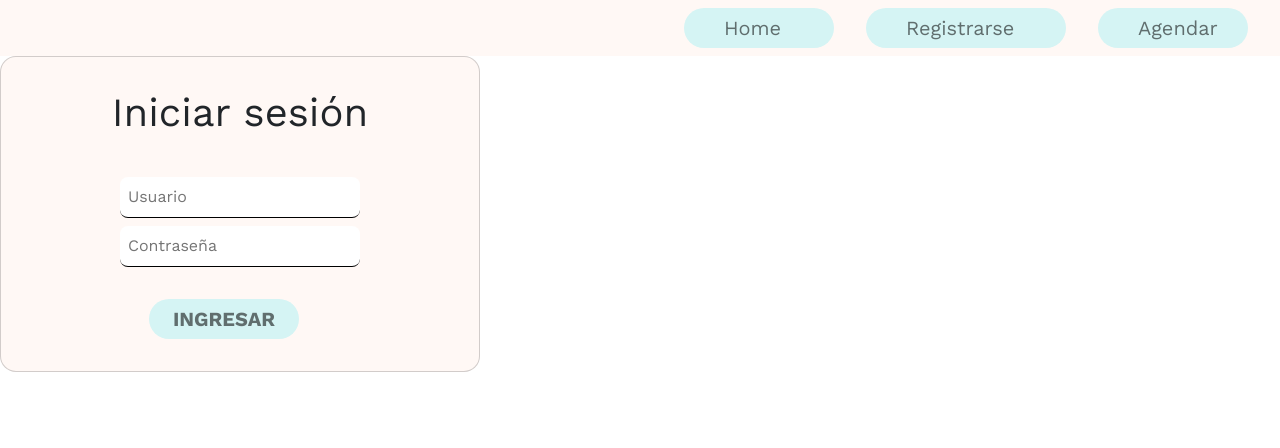
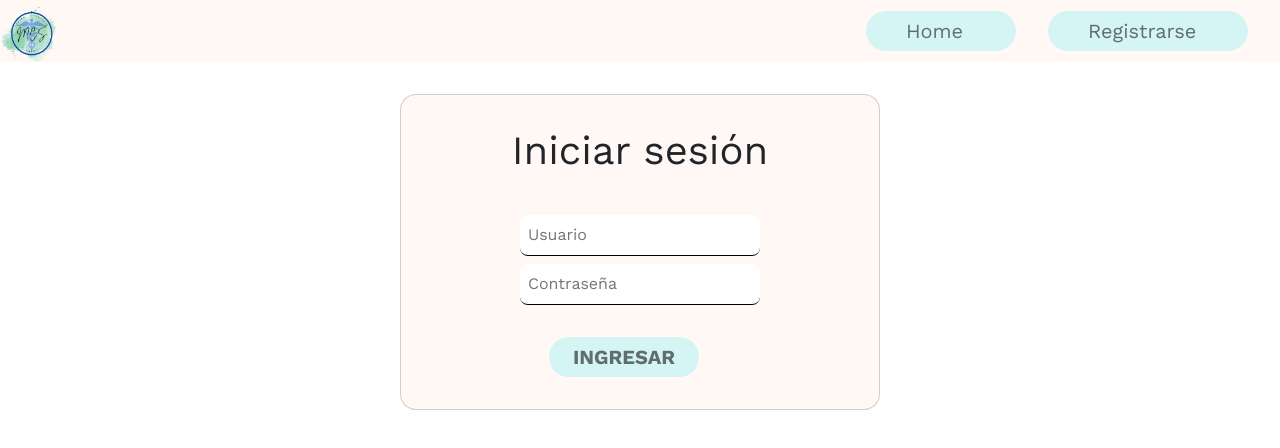
Before and after one commit to Catmorx/MEDICAL-SCIENTIFIC-COMMUNITY-FRONT, a React (Create React App) app: page /login in a window 1280 px wide. Shown: the top 448 px of the page. Built offline with nearby package versions, Linux system fonts and the light colour scheme.

Commit message:
Fix Style and Add Icon in Nav

```diff
--- a/src/App.js
+++ b/src/App.js
@@ -18,8 +18,8 @@ export default function App() {
         <Routes>
           <Route path="/" element={<LandingPage />}></Route>
           <Route path="/home" element={<Home />}></Route>
-          <Route path="/login" element={<Login></Login>}></Route>
-          <Route path="/register" element={<Register></Register>}></Route>
+          <Route path="/login" element={<Login />}></Route>
+          <Route path="/register" element={<Register />}></Route>
           <Route path="/agenda" element={<Agenda />}></Route>
           <Route path="/welcome" element={<Bienvenida />}></Route>
           <Route path="*" element={<h1>404 NOT FOUND</h1>}></Route>
--- a/src/components/Nav.js
+++ b/src/components/Nav.js
@@ -13,17 +13,17 @@ export const Nav = () => {
               </Link>
             </li>
             <li className="nav-item">
-              <Link className="nav-link" to="/#">
+              <Link className="nav-link" to="/login">
                 Planes de salud
               </Link>
             </li>
             <li className="nav-item">
-              <Link className="nav-link" to="/#">
+              <Link className="nav-link" to="/login">
                 Drogueria
               </Link>
             </li>
             <li className="nav-item">
-              <Link className="nav-link" to="/#">
+              <Link className="nav-link" to="/login">
                 Centros de salud
               </Link>
             </li>
--- a/src/views/Agenda.js
+++ b/src/views/Agenda.js
@@ -3,6 +3,7 @@ import { Link } from "react-router-dom";
 import Input from "../components/forms/Input";
 import { ModalCustom } from "../components/Modal";
 import { format } from "date-fns";
+import Logo from "../assets/img/logo.jpg"
 
 export default function Agenda() {
     const [id, setId] = useState(null);
@@ -41,7 +42,7 @@ export default function Agenda() {
         const citaGet = await response.json();
         const { _id, fecha, hora, doctor: { nombre }, paciente: { usuario } } = citaGet
         setId(_id)
-        setCita({fecha, hora , doctor: nombre, usuario})
+        setCita({ fecha, hora, doctor: nombre, usuario })
         setShow(true);
 
     }
@@ -86,6 +87,22 @@ export default function Agenda() {
 
     return (
         <>
+            <div
+                style={{
+                    display: "flex",
+                    justifyContent: "space-between"
+                }}
+                className="navbar navbar-expand-md nav-color py-0"
+            >
+                <Link to="/home">
+                    <img
+                        src={Logo}
+                        alt="Logo"
+                        width="60"
+                        height="60"
+                        className="d-inline-block align-text-top"
+                    />
+                </Link>
                 <nav className="navbar navbar-expand-md nav-color py-0">
                     <button
                         type="button"
@@ -108,7 +125,7 @@ export default function Agenda() {
                         >Home</h1>
                     </Link>
                 </nav>
-
+            </div>
             <ModalCustom
                 title={id === null ? "Agendar Cita Medica" : "Actualizar Cita Medica"}
                 show={show}
--- a/src/views/Home.js
+++ b/src/views/Home.js
@@ -12,36 +12,49 @@ import {
   FaPills,
   FaRegCommentDots,
 } from "react-icons/fa";
+import { Link } from "react-router-dom";
 
 function Home() {
   return (
     <>
       <nav className='navbar navbar-expand-md nav-color py-0'>
+        <Link
+        to="/home"
+        style={{
+          display: "flex",
+          justifyContent: "space-between",
+          paddingTop: "0rem"
+        }}
+        >
           <img
             src={Logo}
             alt="Logo"
             width="60"
             height="60"
             className="d-inline-block align-text-top"
-
           />
+        </Link>
       </nav>
-      <div className="container" style={{marginTop: "7rem"}}>
+      <div className="container" style={{ marginTop: "7rem" }}>
         <div className="row">
           <div className="col-3 col-md-3 text-center">
+            <Link to="/agenda" >
               <button className="btn btn-light bg-transparent">
                 <IconContext.Provider value={{ size: "70%" }}>
                   <FaRegCalendarAlt />
                 </IconContext.Provider>
               </button>
+            </Link>
             <span className="fw-bolder">Agendar Citas</span>
           </div>
           <div className="col-3 col-md-3 text-center">
+            <Link to="/agenda">
               <button className="btn btn-light bg-transparent">
                 <IconContext.Provider value={{ size: "70%" }}>
                   <FaRegCalendarCheck />
                 </IconContext.Provider>
               </button>
+            </Link>
             <span className="fw-bolder">Tus Citas</span>
           </div>
           <div className="col-3 col-md-3 text-center">
--- a/src/views/LandingPage.js
+++ b/src/views/LandingPage.js
@@ -39,6 +39,7 @@ export const LandingPage = () => {
           <div className="container">
             <div className="row">
               <div className="col-3 bg-primary bg-opacity-50">
+                <Link to="/login" style={{textDecoration: "none"}}>
                   <div className="d-flex justify-content-center align-items-center flex-column text-light  ">
                     <IconContext.Provider
                       value={{ size: "50%", color: "white", className: "mt-2" }}
@@ -51,8 +52,10 @@ export const LandingPage = () => {
                       siendo cliente.
                     </p>
                   </div>
+                </Link>
               </div>
               <div className="col-3 bg-primary bg-opacity-50">
+              <Link to="/login" style={{textDecoration: "none"}}>
                 <div className="d-flex justify-content-center align-items-center flex-column text-light  ">
                   <IconContext.Provider
                     value={{ size: "35%", color: "white", className: "mt-2" }}
@@ -65,8 +68,10 @@ export const LandingPage = () => {
                     Olvidate de hacer tanto papeleo.
                   </p>
                 </div>
+                </Link>
               </div>
               <div className="col-3 bg-primary bg-opacity-50">
+              <Link to="/login" style={{textDecoration: "none"}}>
                 <div className="d-flex justify-content-center align-items-center flex-column text-light">
                   <IconContext.Provider
                     value={{ size: "40%", color: "white", className: "mt-2" }}
@@ -79,8 +84,10 @@ export const LandingPage = () => {
                     llamada para agendar tu cita.
                   </p>
                 </div>
+                </Link>
               </div>
               <div className="col-3 bg-primary bg-opacity-50">
+              <Link to="/login" style={{textDecoration: "none"}}>
                 <div className="d-flex justify-content-center align-items-center flex-column text-light  ">
                   <IconContext.Provider
                     value={{ size: "45%", color: "white", className: "mt-2" }}
@@ -92,6 +99,7 @@ export const LandingPage = () => {
                     Tu opinion es muy importante para nosotros.
                   </p>
                 </div>
+                </Link>
               </div>
             </div>
           </div>
--- a/src/views/Login.js
+++ b/src/views/Login.js
@@ -5,6 +5,7 @@ import Card from "../components/utils/Card";
 import Gap from "../components/utils/Gap";
 import Input from "../components/forms/Input";
 import Button from "../components/forms/Button";
+import Logo from "../assets/img/logo.jpg";
 
 export default function Login() {
   const [usuario, setUser] = useState("");
@@ -24,12 +25,29 @@ export default function Login() {
       }),
     });
     const { message } = await res.json();
-    if(message === "Bienvenido") navigate("/welcome")
+    if (message === "Bienvenido")
+      navigate("/welcome")
     alert(message);
   }
 
   return (
     <>
+      <div
+        style={{
+          display: "flex",
+          justifyContent: "space-between"
+        }}
+        className="navbar navbar-expand-md nav-color py-0"
+      >
+        <Link to="/">
+          <img
+            src={Logo}
+            alt="Logo"
+            width="60"
+            height="60"
+            className="d-inline-block align-text-top"
+          />
+        </Link>
         <nav className="navbar navbar-expand-md nav-color py-0">
           <Link to="/">
             <h1 className="topmenu">Home</h1>
@@ -39,17 +57,15 @@ export default function Login() {
               Registrarse
             </h1>
           </Link>
-        <Link to="/agenda">
-          <h1 className="topmenu">Agendar</h1>
-        </Link>
-      </nav>
-      <form onSubmit={onSubmit}>
-        <Card padding="2rem" flexDirection="colum" borderRadius="1rem">
+        </nav></div>
+      <form onSubmit={onSubmit} style={{ display: "flex", flexDirection: "column", alignItems: "center" }}>
+        <Gap>2rem</Gap>
+        <Card>
           <h1>Iniciar sesión</h1>
           <Gap>2rem</Gap>
-          <Input onChange={(v) => setUser(v.target.value)}>Usuario</Input>
+          <Input required onChange={(v) => setUser(v.target.value)}>Usuario</Input>
           <Gap>0.5rem</Gap>
-          <Input type="password" onChange={(v) => setPassword(v.target.value)}>
+          <Input required type="password" onChange={(v) => setPassword(v.target.value)}>
             Contraseña
           </Input>
           <Gap>2rem</Gap>
--- a/src/views/Register.js
+++ b/src/views/Register.js
@@ -4,6 +4,7 @@ import Card from '../components/utils/Card';
 import Gap from '../components/utils/Gap';
 import Input from '../components/forms/Input';
 import Button from '../components/forms/Button';
+import Logo from "../assets/img/logo.jpg"
 
 export default function Register() {
 
@@ -51,12 +52,27 @@ export default function Register() {
 
     return (
         <>
-            <nav className='navbar navbar-expand-md nav-color py-0'>
-                <Link to="/home"><h1 className='topmenu'>Home</h1></Link>
-                <Link to="/login"><h1 className='topmenu' id='largeItem'>Iniciar Sesión</h1></Link>
-            </nav>
-            <form onSubmit={onSubmit} style={{display: "flex", flexDirection: "column", alignItems: "center"}}>
-                <form action='/welcome'>
+            <div
+                style={{
+                    display: "flex",
+                    justifyContent: "space-between"
+                }}
+                className="navbar navbar-expand-md nav-color py-0"
+            >
+                <Link to="/">
+                    <img
+                        src={Logo}
+                        alt="Logo"
+                        width="60"
+                        height="60"
+                        className="d-inline-block align-text-top"
+                    />
+                </Link>
+                <nav className='navbar navbar-expand-md nav-color py-0'>
+                    <Link to="/"><h1 className='topmenu'>Home</h1></Link>
+                    <Link to="/login"><h1 className='topmenu' id='largeItem'>Iniciar Sesión</h1></Link>
+                </nav></div>
+            <form onSubmit={onSubmit} style={{ display: "flex", flexDirection: "column", alignItems: "center" }}>
                 <Gap>2rem</Gap>
                 <Card
                 >
@@ -87,7 +103,6 @@ export default function Register() {
                     <Gap>2rem</Gap>
                     <Button className="btn-btn primary" type="submit" id="largeItem"><b>REGISTRARSE </b></Button>
                 </Card>
-                </form>
             </form>
         </>
     )
```
Lines whose indentation alone changed are shown as unchanged.
